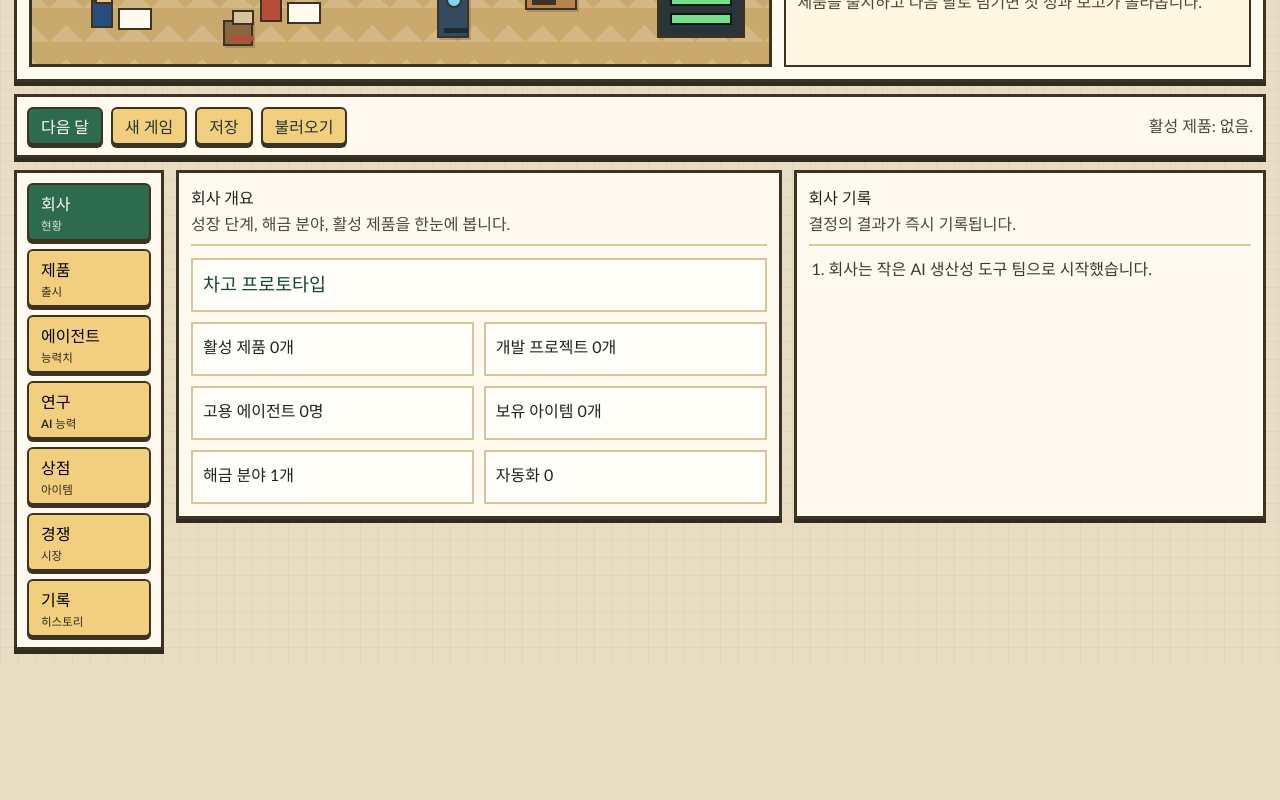
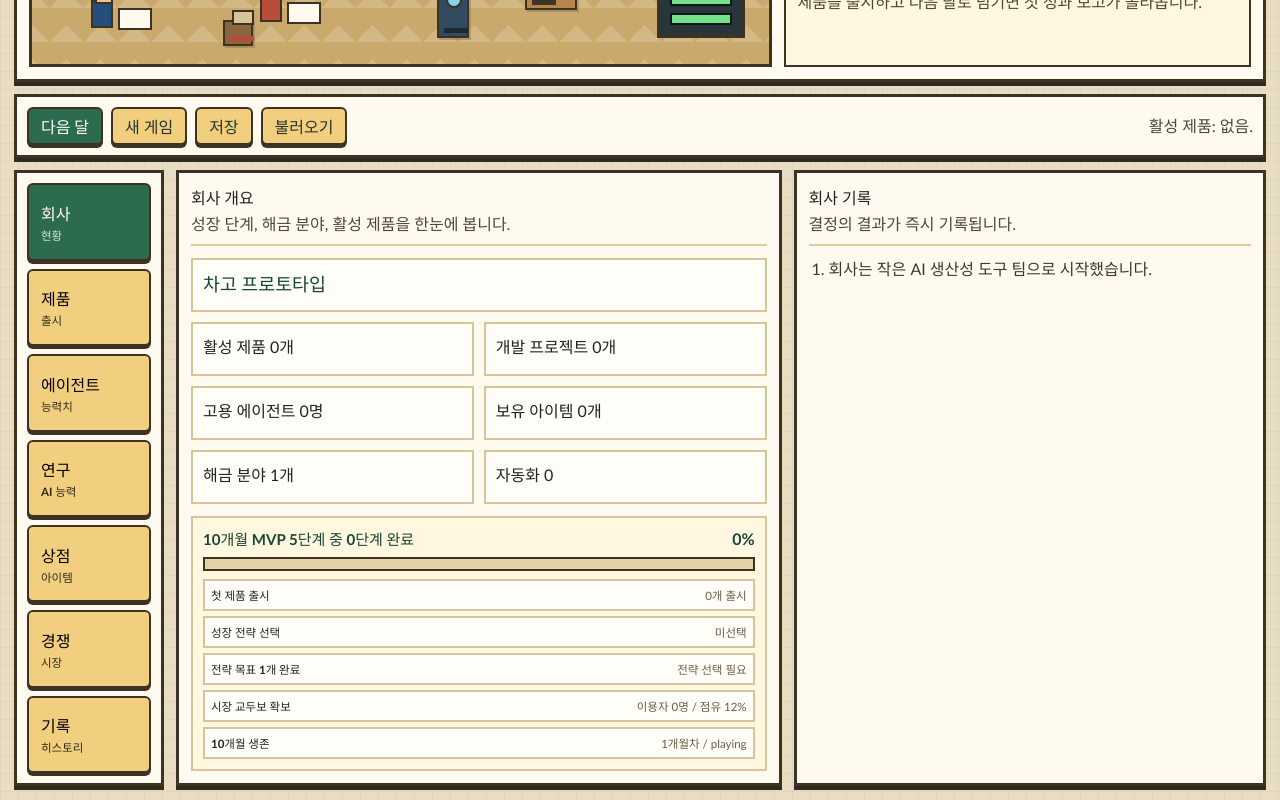
Before and after one commit to sgeniusk/ai-company-tycoon-boundaryless, a React (Vite) app: page / in a window 1280 px wide. Shown: the part 576-1376 px from the top of the page. Before the commit the page ends 1240 px from the top, so only its background shows below. Built offline with nearby package versions, Linux system fonts and the light colour scheme.

Commit message:
Add v0.10.0 ten-month arc

```diff
--- a/src/App.css
+++ b/src/App.css
@@ -797,6 +797,76 @@ p {
   font-size: 1.15rem;
 }
 
+.ten-month-arc {
+  background: #fff7df;
+  border: 2px solid #d8c49b;
+  display: grid;
+  gap: 8px;
+  margin-top: 12px;
+  padding: 10px;
+}
+
+.ten-month-arc > div:first-child {
+  align-items: center;
+  display: flex;
+  gap: 8px;
+  justify-content: space-between;
+}
+
+.ten-month-arc h3 {
+  color: var(--green-dark);
+  margin-bottom: 0;
+}
+
+.ten-month-arc > div:first-child strong {
+  color: var(--green-dark);
+}
+
+.arc-meter {
+  background: #e4d0a6;
+  border: 2px solid var(--line);
+  height: 14px;
+  overflow: hidden;
+}
+
+.arc-meter i {
+  background: var(--green);
+  display: block;
+  height: 100%;
+}
+
+.ten-month-arc ol {
+  display: grid;
+  gap: 5px;
+  list-style: none;
+  margin: 0;
+  padding: 0;
+}
+
+.ten-month-arc li {
+  align-items: center;
+  background: #fffdf7;
+  border: 2px solid #d8c49b;
+  display: grid;
+  gap: 5px;
+  grid-template-columns: minmax(0, 1fr) auto;
+  padding: 6px;
+}
+
+.ten-month-arc li.complete {
+  background: #e8f5dc;
+  border-color: var(--green);
+}
+
+.ten-month-arc li strong,
+.ten-month-arc li span {
+  font-size: 0.72rem;
+}
+
+.ten-month-arc li span {
+  color: #6a5d49;
+}
+
 .strategy-objectives {
   display: grid;
   gap: 7px;
--- a/src/components/MenuPanels.tsx
+++ b/src/components/MenuPanels.tsx
@@ -2,6 +2,7 @@ import type { CSSProperties, Dispatch, SetStateAction } from "react";
 import { agentTypes, assetManifest, automationUpgrades, capabilities, competitors, domains, items, products, upgrades } from "../game/data";
 import { getGrowthPathCompetitionSignals } from "../game/competition-signals";
 import { getGrowthPathObjectives } from "../game/growth-objectives";
+import { getTenMonthArc } from "../game/ten-month-arc";
 import {
   buyAutomationUpgrade,
   buyItem,
@@ -58,6 +59,7 @@ export function renderMenuContent(
 ) {
   if (activeMenu === "company") {
     const growthObjectives = getGrowthPathObjectives(gameState);
+    const tenMonthArc = getTenMonthArc(gameState);
 
     return (
       <div className="panel-grid two-col">
@@ -74,6 +76,23 @@ export function renderMenuContent(
             <span>보유 아이템 {gameState.ownedItems.length}개</span>
             <span>해금 분야 {gameState.unlockedDomains.length}개</span>
             <span>자동화 {formatResource("automation", gameState.resources.automation ?? 0)}</span>
+          </div>
+          <div className="ten-month-arc">
+            <div>
+              <h3>{tenMonthArc.summary}</h3>
+              <strong>{tenMonthArc.progressPercent}%</strong>
+            </div>
+            <div className="arc-meter">
+              <i style={{ width: `${tenMonthArc.progressPercent}%` }} />
+            </div>
+            <ol>
+              {tenMonthArc.milestones.map((milestone) => (
+                <li className={milestone.complete ? "complete" : ""} key={milestone.id}>
+                  <strong>{milestone.title}</strong>
+                  <span>{milestone.detail}</span>
+                </li>
+              ))}
+            </ol>
           </div>
           {growthObjectives.length > 0 && (
             <div className="strategy-objectives">
--- /dev/null
+++ b/src/game/ten-month-arc.ts
@@ -0,0 +1,69 @@
+import { getGrowthPathObjectives } from "./growth-objectives";
+import { getPlayerMarketShare } from "./simulation";
+import type { GameState } from "./types";
+
+export interface TenMonthMilestone {
+  id: string;
+  title: string;
+  description: string;
+  complete: boolean;
+  detail: string;
+}
+
+export interface TenMonthArc {
+  summary: string;
+  progressPercent: number;
+  milestones: TenMonthMilestone[];
+}
+
+export function getTenMonthArc(state: GameState): TenMonthArc {
+  const strategyObjectives = getGrowthPathObjectives(state);
+  const completedStrategyObjectives = strategyObjectives.filter((objective) => objective.complete).length;
+  const marketShare = getPlayerMarketShare(state);
+
+  const milestones: TenMonthMilestone[] = [
+    {
+      id: "first_release",
+      title: "첫 제품 출시",
+      description: "작은 AI 제품 하나를 시장에 내보냅니다.",
+      complete: state.activeProducts.length > 0,
+      detail: `${state.activeProducts.length}개 출시`,
+    },
+    {
+      id: "strategy_commitment",
+      title: "성장 전략 선택",
+      description: "생산성, 엔터프라이즈, 연구소 중 회사의 방향을 고릅니다.",
+      complete: Boolean(state.chosenGrowthPath),
+      detail: state.chosenGrowthPath?.title ?? "미선택",
+    },
+    {
+      id: "strategy_objective",
+      title: "전략 목표 1개 완료",
+      description: "선택한 전략의 첫 후속 목표를 실제 행동으로 완료합니다.",
+      complete: completedStrategyObjectives > 0,
+      detail: strategyObjectives.length ? `${completedStrategyObjectives}/${strategyObjectives.length} 완료` : "전략 선택 필요",
+    },
+    {
+      id: "market_foothold",
+      title: "시장 교두보 확보",
+      description: "이용자나 점유율 중 하나를 의미 있게 끌어올립니다.",
+      complete: (state.resources.users ?? 0) >= 1000 || marketShare >= 18,
+      detail: `이용자 ${Math.round(state.resources.users ?? 0).toLocaleString("ko-KR")}명 / 점유 ${marketShare}%`,
+    },
+    {
+      id: "month_ten_runway",
+      title: "10개월 생존",
+      description: "초기 알파 목표인 10개월 경영 루프를 실패 없이 통과합니다.",
+      complete: state.month >= 10 && state.status !== "failure",
+      detail: `${state.month}개월차 / ${state.status}`,
+    },
+  ];
+
+  const completedCount = milestones.filter((milestone) => milestone.complete).length;
+
+  return {
+    summary: `10개월 MVP 5단계 중 ${completedCount}단계 완료`,
+    progressPercent: Math.round((completedCount / milestones.length) * 100),
+    milestones,
+  };
+}
```
Also changed, not shown: reports/playtests/alpha_v0_10_0_synthetic_playtest.md (added, +16 -0 lines), reports/production_alpha_v0_10_0_ten_month_arc.md (added, +26 -0 lines), reports/qa/alpha_v0_10_0_qa.md (added, +19 -0 lines), 3 other files (tests, documents, lock files or other folders).
